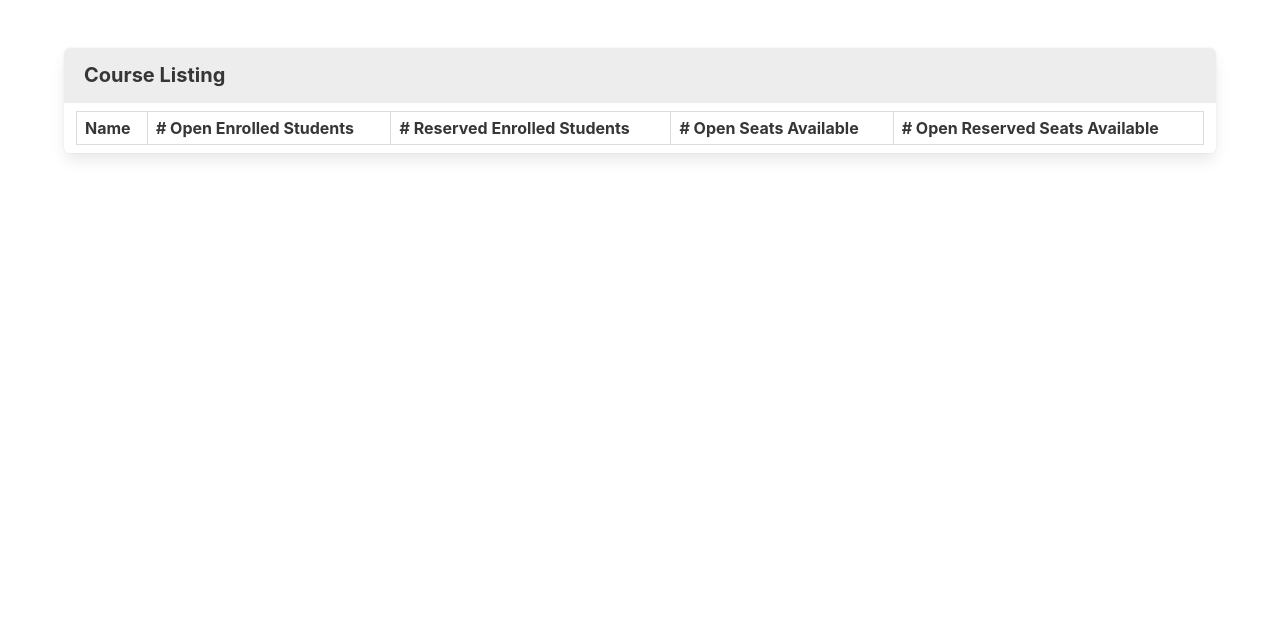
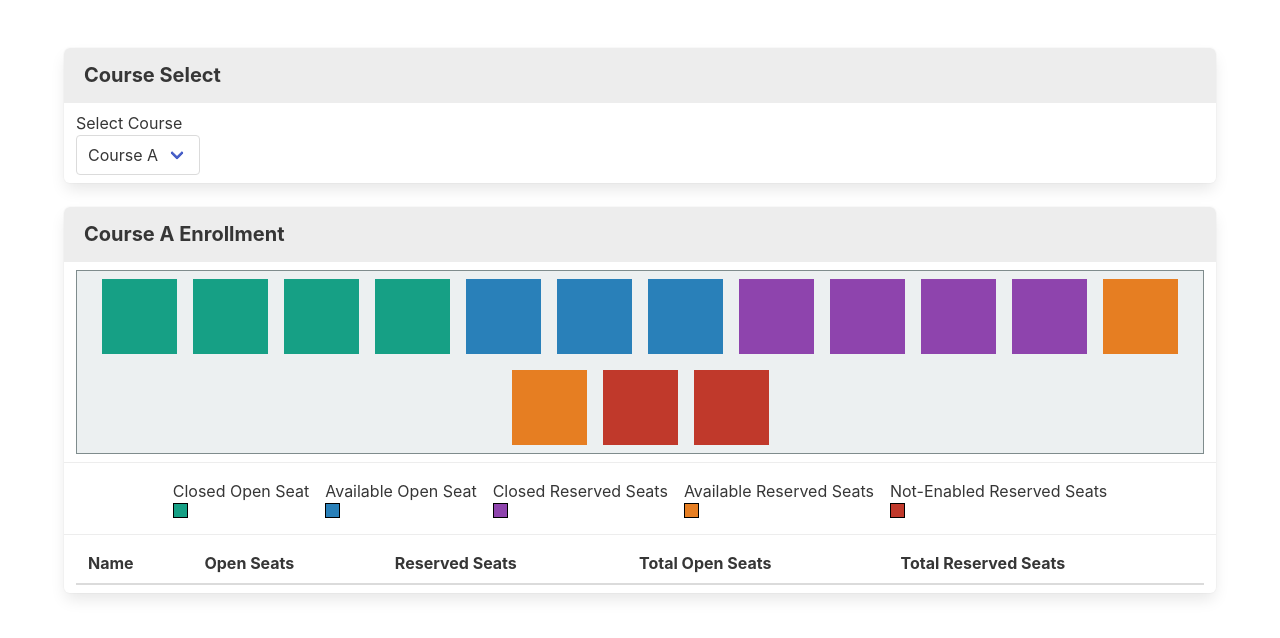
Before and after one commit to corykitchens/ors-app, a website: page client/index.html in a window 1280 px wide. Drawn offline with nearby package versions, Linux system fonts and the light colour scheme; no server answers.

Commit message:
WIP UI mockup

```diff
--- a/client/css/ors.css
+++ b/client/css/ors.css
@@ -1,3 +1,57 @@
+/*Seat Container*/
+.cp-seat-display-container {
+  width: 100%;
+  background-color: #ecf0f1;
+  border: 1px solid #7f8c8d;
+  display: flex;
+  flex-direction: row;
+  flex-wrap: wrap;
+  justify-content: center;
+}
+
+.legend-container {
+  display: flex;
+  flex-direction: row;
+  flex-wrap: nowrap;
+  justify-content: center;
+}
 
 
-/*# sourceMappingURL=ors.css.map */
+/*Seat List*/
+.cp-seat {
+  width: 75px;
+  height: 75px;
+  margin: 0.5em;
+}
+/*Seat Item*/
+
+.legend-item {
+
+  margin: 0.5em;
+}
+
+.legend-shape {
+  width: 15px;
+  height: 15px;
+  border: 1px solid black;
+}
+
+.cos {
+  background-color: #16a085;
+}
+
+.aos {
+  background-color: #2980b9;
+}
+
+.crs {
+  background-color: #8e44ad;
+}
+
+.ars {
+  background-color: #e67e22;
+}
+
+.rs {
+  background-color: #c0392b;
+}
--- a/client/index.html
+++ b/client/index.html
@@ -11,27 +11,89 @@
   <body ng-app="orsApp" ng-controller="MainCtrl as main">
   <section class="section">
     <div class="container">
-
       <div class="panel">
         <p class="panel-heading">
-          Course Listing
+          Course Select
         </p>
         <div class="panel-block">
-          <table class="table is-bordered is-striped is-narrow is-fullwidth">
+          <div class="field">
+            <label for="course-select">Select Course</label>
+            <div class="control">
+              <div class="select">
+                <select name="course-select" id="course-select">
+                  <option value="0123">Course A</option>
+                  <option value="0123">Course B</option>
+                  <option value="0123">Course C</option>
+                  <option value="0123">Course D</option>
+                </select>
+              </div>
+            </div>
+          </div>
+        </div>
+      </div>
+      <div class="panel">
+        <p class="panel-heading">
+          Course A Enrollment
+        </p>
+        <div class="panel-block">
+          <div class="cp-seat-display">
+            <ul class="cp-seat-list cp-seat-display-container">
+              <li class="cp-seat cos"></li>
+              <li class="cp-seat cos"></li>
+              <li class="cp-seat cos"></li>
+              <li class="cp-seat cos"></li>
+              <li class="cp-seat aos"></li>
+              <li class="cp-seat aos"></li>
+              <li class="cp-seat aos"></li>
+              <li class="cp-seat crs"></li>
+              <li class="cp-seat crs"></li>
+              <li class="cp-seat crs"></li>
+              <li class="cp-seat crs"></li>
+              <li class="cp-seat ars"></li>
+              <li class="cp-seat ars"></li>
+              <li class="cp-seat rs"></li>
+              <li class="cp-seat rs"></li>
+            </ul>
+          </div>
+        </div>
+        <ul class="panel-block legend-container">
+          <li class="legend-item">
+            Closed Open Seat
+            <div class="legend-shape cos"></div>
+          </li>
+          <li class="legend-item">
+            Available Open Seat
+            <div class="legend-shape aos"></div>
+          </li>
+          <li class="legend-item">
+            Closed Reserved Seats
+            <div class="legend-shape crs"></div>
+          </li>
+          <li class="legend-item">
+            Available Reserved Seats
+            <div class="legend-shape ars"></div>
+          </li>
+          <li class="legend-item">
+            Not-Enabled Reserved Seats
+            <div class="legend-shape rs"></div>
+          </li>
+        </ul>
+        <div class="panel-block">
+          <table class="table is-fullwidth">
             <thead>
               <th>Name</th>
-              <th># Open Enrolled Students</th>
-              <th># Reserved Enrolled Students</th>
-              <th># Open Seats Available</th>
-              <th># Open Reserved Seats Available</th>
+              <th>Open Seats</th>
+              <th>Reserved Seats</th>
+              <th>Total Open Seats</th>
+              <th>Total Reserved Seats</th>
             </thead>
             <tbody>
               <tr ng-repeat="course in courses">
                 <td>{{course.name}}</td>
-                <td></td>
-                <td></td>
-                <td></td>
-                <td></td>
+                <td>0</td>
+                <td>0</td>
+                <td>0</td>
+                <td>0</td>
               </tr>
             </tbody>
           </table>
```
